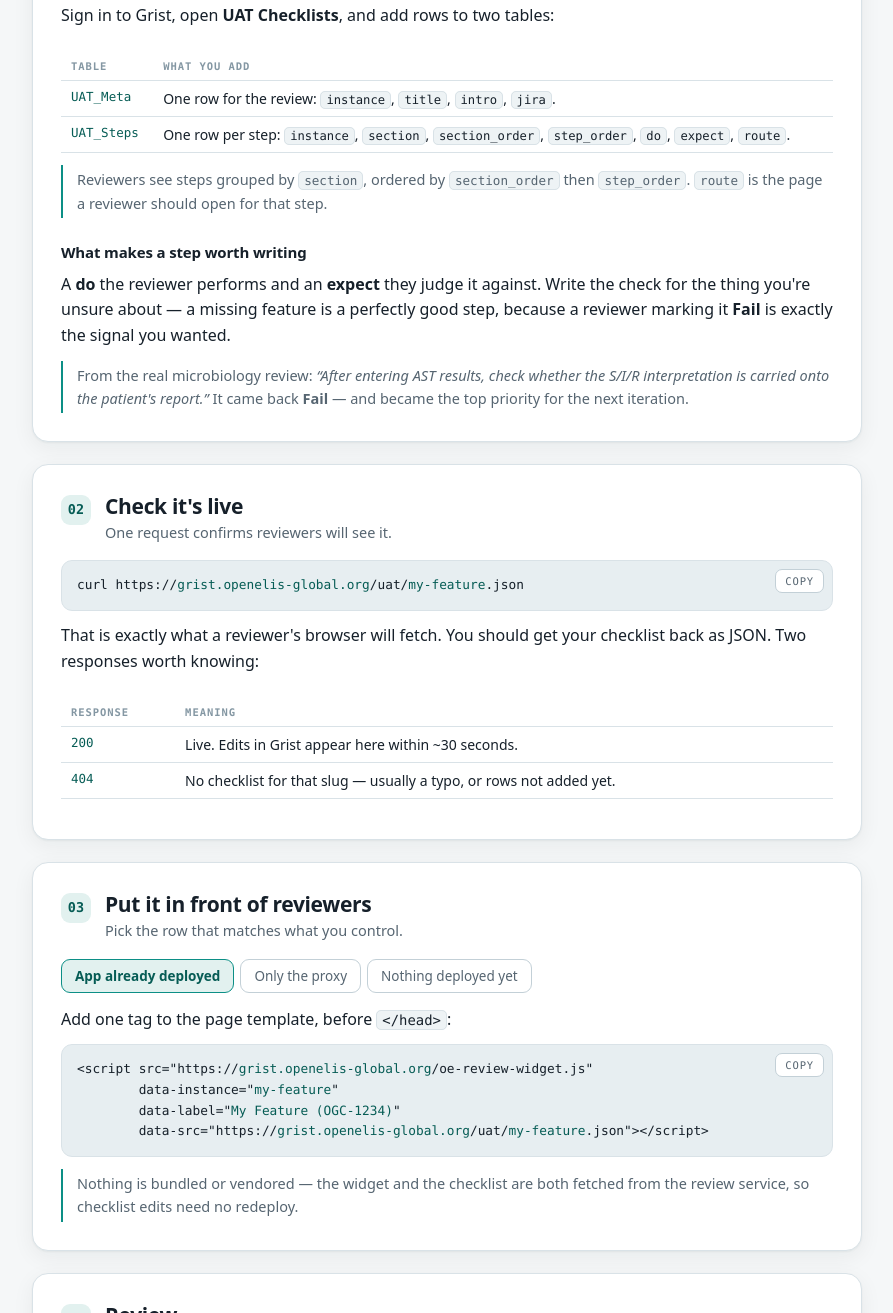
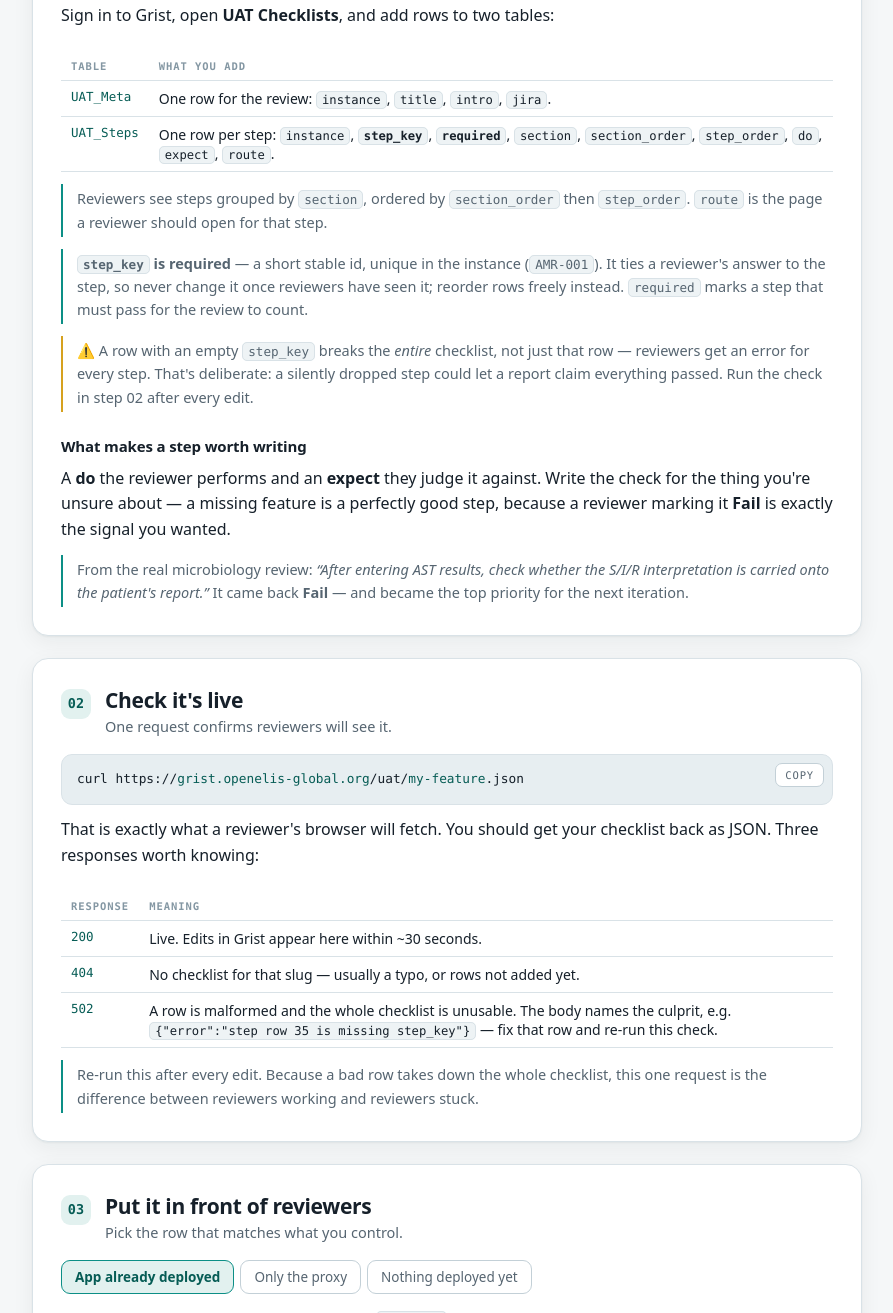
Before and after one commit to DIGI-UW/openelis-review-tooling, a website: page docs/tutorial.html in a window 1280 px wide. Shown: the part 687-2000 px from the top of the page, without its empty margins (310-1203 px from the left). Drawn offline with Linux system fonts and the light colour scheme.

Commit message:
docs: document mandatory step_key + required in the human tutorial
The v2 checklist contract makes step_key and required mandatory and fails a whole
instance loudly when step_key is missing. That was documented for agents in
docs/AGENTS.md but not in the human-facing tutorial, which still listed the old
column set — so an author following the tutorial produced a row that returned an
error for every step in the instance.

Adds both columns to the tutorial's row description, explains why step_key is
immutable, and states the all-or-nothing failure and its rationale. Turns the
existing 'check it' step into an explicit post-edit guard that documents the 502
and how to read the offending row id from the body.

```diff
--- a/docs/tutorial.html
+++ b/docs/tutorial.html
@@ -251,13 +251,22 @@
               <tr><th>Table</th><th>What you add</th></tr>
               <tr><td>UAT_Meta</td><td>One row for the review: <code>instance</code>, <code>title</code>,
                 <code>intro</code>, <code>jira</code>.</td></tr>
-              <tr><td>UAT_Steps</td><td>One row per step: <code>instance</code>, <code>section</code>,
+              <tr><td>UAT_Steps</td><td>One row per step: <code>instance</code>, <b><code>step_key</code></b>,
+                <b><code>required</code></b>, <code>section</code>,
                 <code>section_order</code>, <code>step_order</code>, <code>do</code>, <code>expect</code>,
                 <code>route</code>.</td></tr>
             </table></div>
             <p class="hint">Reviewers see steps grouped by <code>section</code>, ordered by
               <code>section_order</code> then <code>step_order</code>. <code>route</code> is the page a
               reviewer should open for that step.</p>
+            <p class="hint"><b><code>step_key</code> is required</b> — a short stable id, unique in the
+              instance (<code>AMR-001</code>). It ties a reviewer's answer to the step, so never change it
+              once reviewers have seen it; reorder rows freely instead. <code>required</code> marks a step
+              that must pass for the review to count.</p>
+            <p class="warn">⚠️ A row with an empty <code>step_key</code> breaks the <em>entire</em>
+              checklist, not just that row — reviewers get an error for every step. That's deliberate: a
+              silently dropped step could let a report claim everything passed. Run the check in step 02
+              after every edit.</p>
           </div>
 
           <div class="panel" id="t1b" hidden>
@@ -299,12 +308,17 @@ claude mcp add --transport http grist \
             <pre id="c2">curl https://<span class="v-host tok">grist.openelis-global.org</span>/uat/<span class="v-slug tok">my-feature</span>.json</pre>
           </div>
           <p>That is exactly what a reviewer's browser will fetch. You should get your checklist back as
-            JSON. Two responses worth knowing:</p>
+            JSON. Three responses worth knowing:</p>
           <div class="scroll"><table class="tbl">
             <tr><th>Response</th><th>Meaning</th></tr>
             <tr><td>200</td><td>Live. Edits in Grist appear here within ~30 seconds.</td></tr>
             <tr><td>404</td><td>No checklist for that slug — usually a typo, or rows not added yet.</td></tr>
+            <tr><td>502</td><td>A row is malformed and the whole checklist is unusable. The body names the
+              culprit, e.g. <code>{"error":"step row 35 is missing step_key"}</code> — fix that row and
+              re-run this check.</td></tr>
           </table></div>
+          <p class="hint">Re-run this after every edit. Because a bad row takes down the whole checklist,
+            this one request is the difference between reviewers working and reviewers stuck.</p>
         </div>
       </section>
 
```
Also changed, not shown: docs/TUTORIAL.md (+26 -5 lines).
